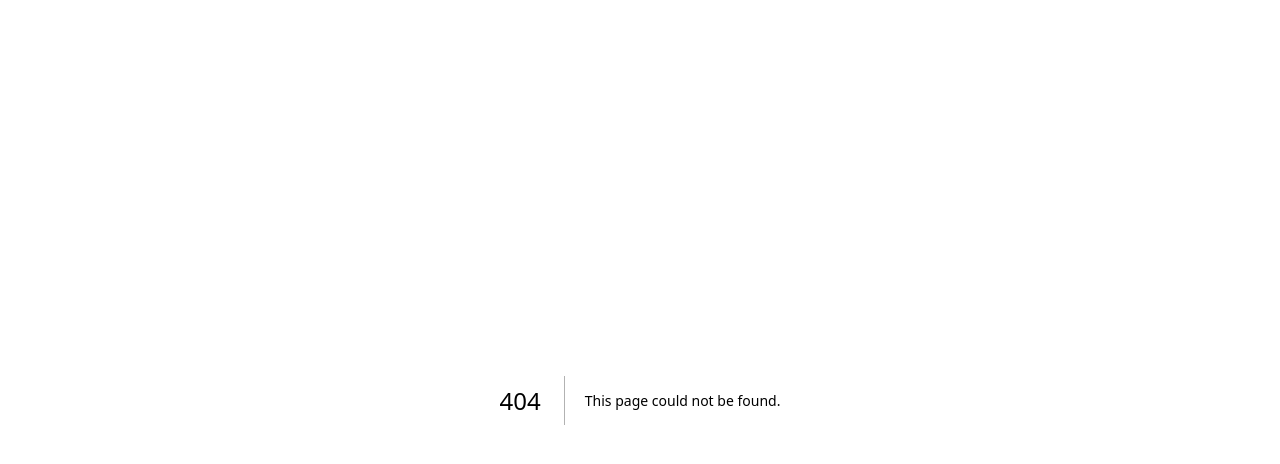
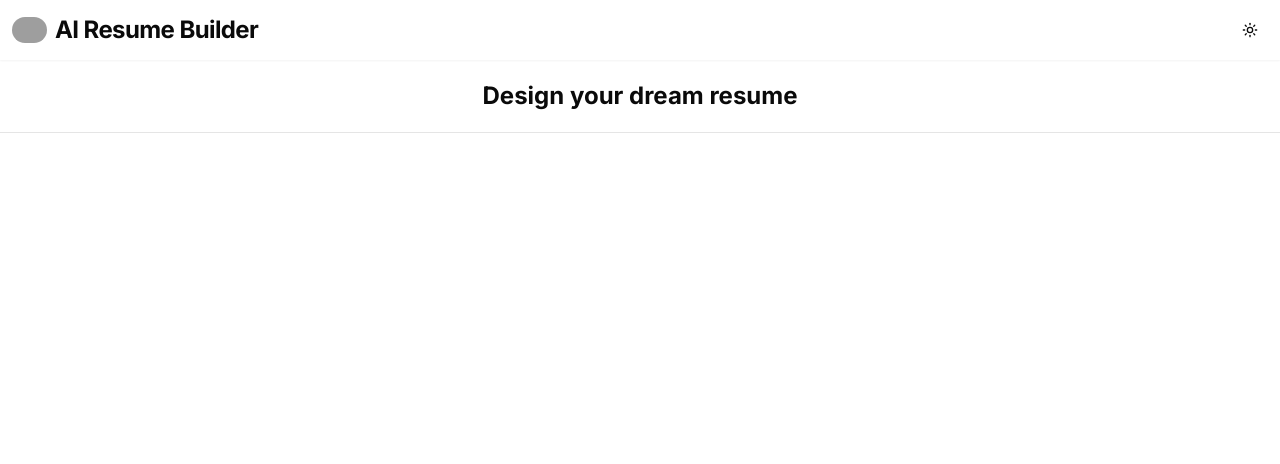
Before and after one commit to kartikgulati/AI-ResumeBuilder, a Next.js app: page /editor in a window 1280 px wide. Before the commit this address had no page. Shown: the top 464 px of the page. Built offline with nearby package versions, Linux system fonts and the light colour scheme; grey boxes are pictures that could not be loaded.

Commit message:
adding resume editor secton

```diff
--- /dev/null
+++ b/src/app/(main)/editor/ResumeEditor.tsx
@@ -0,0 +1,9 @@
+"use client";
+
+export default function ResumeEditor() {
+  return <div className=" flex grow flex-col">
+    <header className="space-y-1.5 border-b px-3 py-5 text-center" >
+        <h1 className=" text-2xl font-bold">Design your dream resume</h1>
+    </header>
+  </div>
+}
--- /dev/null
+++ b/src/app/(main)/editor/page.tsx
@@ -0,0 +1,11 @@
+import { Metadata } from "next";
+import ResumeEditor from "./ResumeEditor";
+
+export const meta: Metadata = {
+    title: "Design your dream resume",
+
+};
+
+export default function Page() {
+    return <ResumeEditor />;
+}
--- a/src/app/(main)/layout.tsx
+++ b/src/app/(main)/layout.tsx
@@ -2,8 +2,8 @@ import Navbar from "./Navbar";
 
 export default function Layout({ children }:{ children: React.ReactNode }) {
     return (
-        <div>
-            <Navbar/>
+        <div className="flex flex-col min-h-screen">
+            <Navbar />
             {children}
 
             </div>
--- a/src/app/(main)/resumes/page.tsx
+++ b/src/app/(main)/resumes/page.tsx
@@ -1,3 +1,24 @@
+import { Button } from "@/components/ui/button";
+import { PlusSquare } from "lucide-react";
+import Link from "next/link";
+import { Metadata } from "next";
+
+
+export const meta: Metadata = {
+    title: "Your Resumes",
+
+};
 export default function Page() {
-    return <main> Your Resumes</main>;
+    return (
+    <main className="max-w-7xl mx-auto w-full px-5 py-6 space-y-6">
+
+        <Button asChild className="flex mx-auto w-fit gap-2">
+
+            <Link href="/editor" >
+            <PlusSquare className="size-5" />
+             New Resume
+            </Link>
+        </Button>
+    </main>
+    );
 }
```
